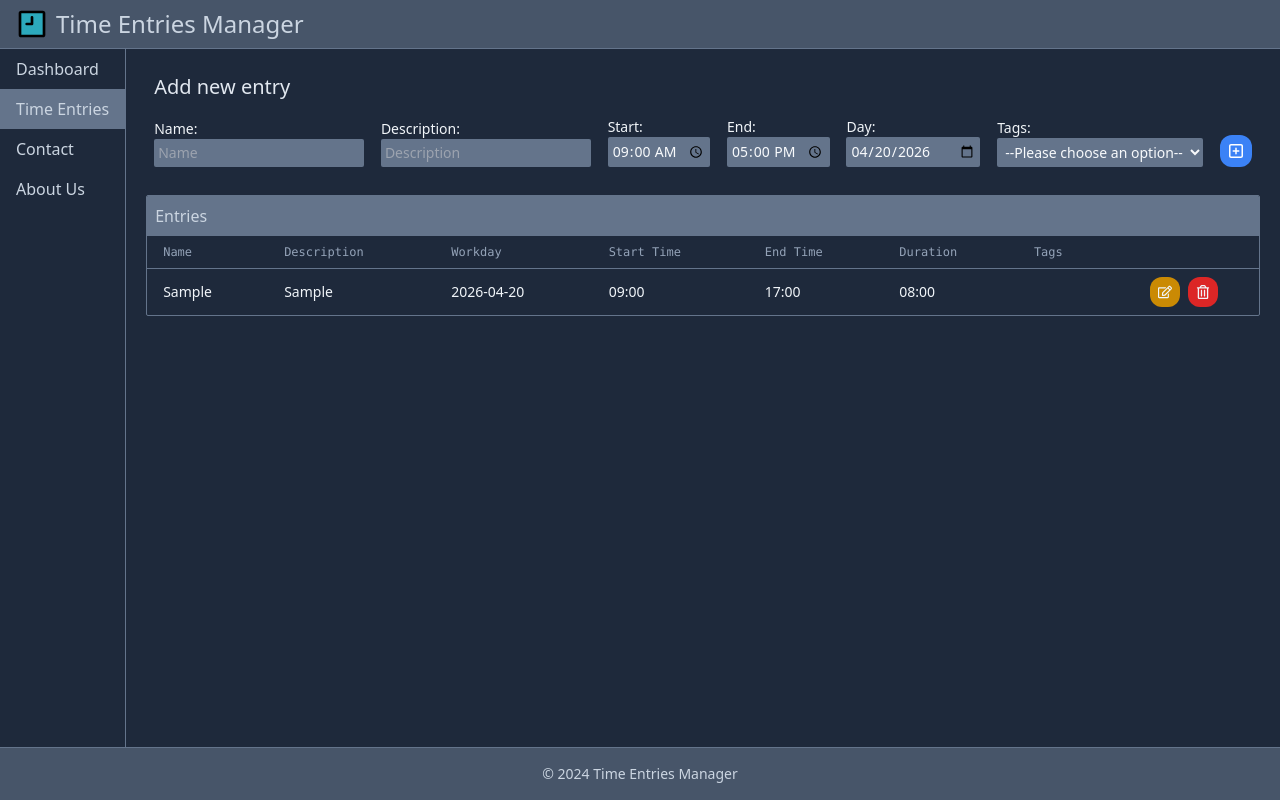
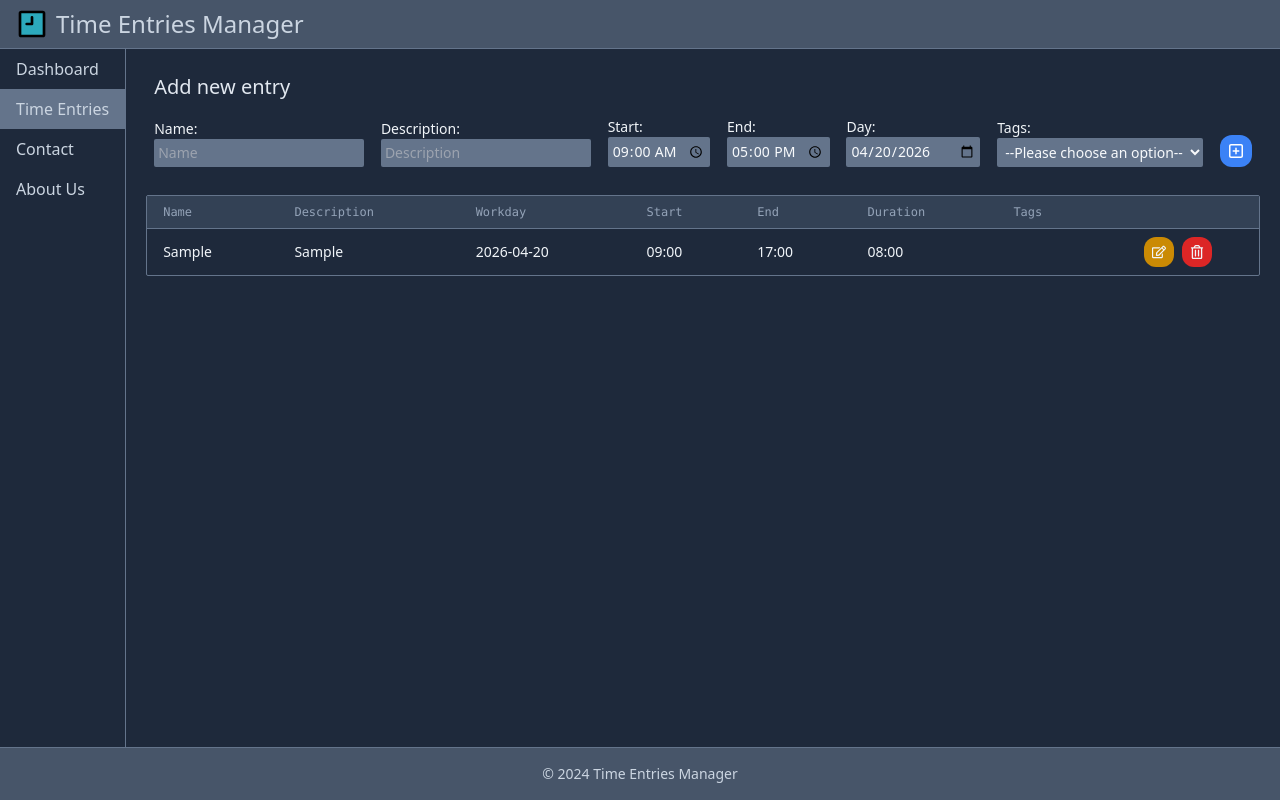
Before and after one commit to balumartin/time-entries-manager, a React (Vite) app: page /time-entries in a window 1280 px wide. Both pictures are taken after typing "Sample", "Sample" into the empty fields and a click on the button 1235 px from the left and 151 px from the top of the page. Built offline with nearby package versions, Linux system fonts and the light colour scheme.

Commit message:
feat: implement edit mode for time entries

```diff
--- a/src/components/TimeEntry/TimeEntryForm.jsx
+++ b/src/components/TimeEntry/TimeEntryForm.jsx
@@ -10,7 +10,7 @@ const initialValues = {
   startTime: "09:00",
   endTime: "17:00",
   workDay: format(new Date(), "yyyy-MM-dd"),
-  tags: [],
+  tags: "",
 };
 
 export default function TimeEntryForm({ onSubmit, newValues = null }) {
@@ -19,6 +19,15 @@ export default function TimeEntryForm({ onSubmit, newValues = null }) {
   function handleSubmit(e) {
     e.preventDefault();
     const { name, description, startTime, endTime, workDay, tags } = formData;
+    if (!startTime || !endTime) {
+      toast.error("Time is required");
+      return;
+    }
+
+    if (endTime <= startTime) {
+      toast.error("End time must be after start time");
+      return;
+    }
     if (!name || !description || !workDay) {
       toast.error("Please fill in all fields.", {
         style: {
@@ -35,22 +44,16 @@ export default function TimeEntryForm({ onSubmit, newValues = null }) {
       ...formData,
       time: timeDuration,
     };
-
     onSubmit(updatedFormData);
-
     setFormData(initialValues);
   }
 
   useEffect(() => {
-    if (newValues) {
-      setFormData(newValues);
-    } else {
-      setFormData(initialValues);
-    }
+    if (newValues) setFormData(newValues);
   }, [newValues]);
 
   return (
-    <form onSubmit={handleSubmit} className="max-w-[1400px] rounded-sm-lg p-2">
+    <form onSubmit={handleSubmit} className="max-w-[1400px] rounded-sm p-2">
       <h2 className="text-xl text-slate-200 text-start my-4">Add new entry</h2>
       <div className="flex justify-between flex-wrap items-end mx-auto ">
         <div className="">
@@ -155,7 +158,7 @@ export default function TimeEntryForm({ onSubmit, newValues = null }) {
             <select
               id="tag-select"
               name="tags"
-              value={formData.tags}
+              value={formData.tags || ""}
               onChange={(e) =>
                 setFormData({
                   ...formData,
@@ -176,11 +179,11 @@ export default function TimeEntryForm({ onSubmit, newValues = null }) {
           </label>
         </div>
         {newValues ? (
-          <button className="bg-yellow-500 text-white h-auto p-2 rounded-xl">
+          <button type="submit" className="bg-yellow-500 text-white h-auto p-2 rounded-xl">
             Save
           </button>
         ) : (
-          <button className="bg-blue-500 text-white p-2 rounded-xl">
+          <button type="submit" className="bg-blue-500 text-white p-2 rounded-xl">
             <FaRegSquarePlus />
           </button>
         )}
--- a/src/components/TimeEntry/TimeEntryItem.jsx
+++ b/src/components/TimeEntry/TimeEntryItem.jsx
@@ -1,29 +1,19 @@
 import { FaRegEdit, FaRegTrashAlt } from "react-icons/fa";
 
 export default function TimeEntryItem({
-  id,
-  name,
-  description,
-  startTime,
-  endTime,
-  time,
-  workDay,
-  tags,
+  entry,
   deleteTimeEntry,
-  editTimeEntry,
+  editTimeEntry
 }) {
+  const { id, name, description, startTime, endTime, time, workDay, tags } =
+    entry;
+
   function handleEdit() {
-    const updatedEntry = {
-      id,
-      name,
-      description,
-      startTime,
-      endTime,
-      time,
-      workDay,
-      tags,
-    };
-    editTimeEntry(updatedEntry);
+    editTimeEntry(entry);
+  }
+
+  function handleDelete() {
+    deleteTimeEntry(id);
   }
 
   return (
@@ -35,17 +25,24 @@ export default function TimeEntryItem({
       <td className="py-2 px-4 text-sm text-slate-100">{endTime}</td>
       <td className="py-2 px-4 text-sm text-slate-100">{time}</td>
       <td className="py-2 px-4 text-sm text-slate-100">{tags}</td>
-      <td className=" flex items-center justify-center gap-2 py-2 px-4 text-sm text-slate-100">
-        <button onClick={handleEdit} className="p-2 bg-yellow-600 rounded-xl">
+      <td className="py-2 px-4 text-sm text-slate-100">
+        <div className="flex items-center justify-center gap-2">
+          <button
+            aria-label="Edit entry"
+            onClick={handleEdit}
+            className="p-2 bg-yellow-600 rounded-xl"
+          >
             <FaRegEdit />
           </button>
           <button
-          onClick={() => deleteTimeEntry(id)}
+            onClick={handleDelete}
+            aria-label="Delete entry"
             className="p-2 bg-red-600 rounded-xl"
-          color="#FFFFFF"
+
           >
             <FaRegTrashAlt />
           </button>
+        </div>
       </td>
     </tr>
   );
--- a/src/components/TimeEntry/TimeEntryList.jsx
+++ b/src/components/TimeEntry/TimeEntryList.jsx
@@ -8,20 +8,14 @@ export default function TimeEntryList({
 }) {
   return (
     <div className="flex flex-col mx-auto my-5 border border-slate-500 rounded-sm overflow-hidden">
-      {entries?.length === 0 && (
+      {entries?.length === 0 ? (
         <h2 className="text-xl text-slate-300 font-semibold flex items-center justify-center">
           No entries available
         </h2>
-      )}
-      {entries?.length > 0 && (
-        <table className="">
-          <thead className="space-y-4">
-            <tr className="bg-slate-500">
-              <th colSpan={8} className="text-start font-medium text-slate-300 p-2">
-                Entries
-              </th>
-            </tr>
-            <tr className="">
+      ) : (
+        <table className="w-full border-collapse">
+          <thead>
+            <tr className="w-full bg-slate-700">
               <th className="py-2 px-4 text-start font-medium font-mono text-xs text-slate-400">
                 Name
               </th>
@@ -32,10 +26,10 @@ export default function TimeEntryList({
                 Workday
               </th>
               <th className="py-2 px-4 text-start font-medium font-mono text-xs text-slate-400">
-                Start Time
+                Start
               </th>
               <th className="py-2 px-4 text-start font-medium font-mono text-xs text-slate-400">
-                End Time
+                End
               </th>
               <th className="py-2 px-4 text-start font-medium font-mono text-xs text-slate-400">
                 Duration
@@ -47,10 +41,10 @@ export default function TimeEntryList({
             </tr>
           </thead>
           <tbody>
-            {entries?.map((entry) => (
+            {entries.map((entry) => (
               <TimeEntryItem
                 key={entry.id}
-                {...entry}
+                entry={entry}
                 deleteTimeEntry={deleteTimeEntry}
                 editTimeEntry={editTimeEntry}
               />
```
Lines whose indentation alone changed are shown as unchanged.
